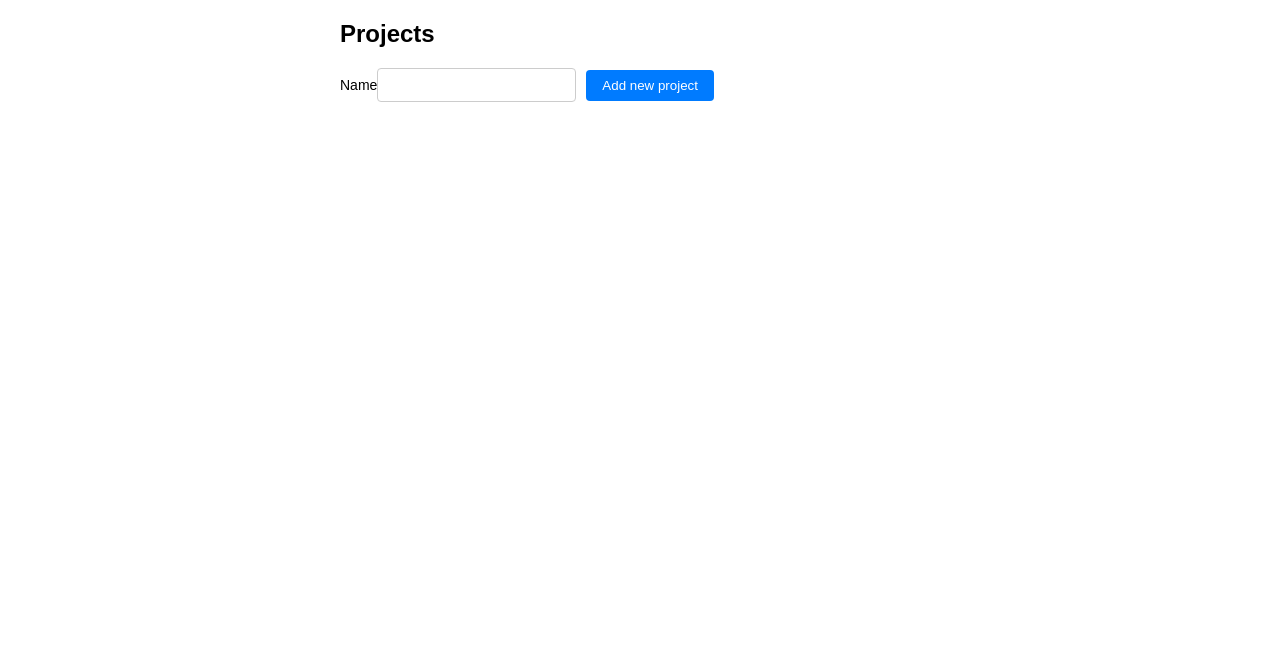
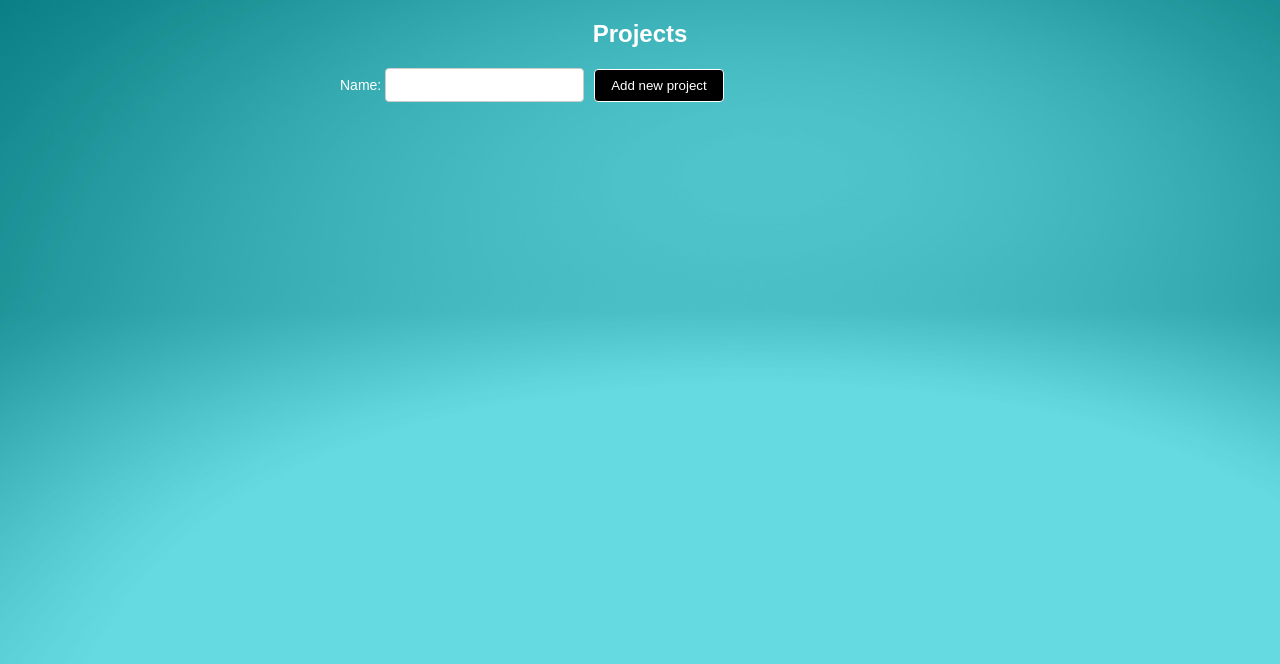
Before and after one commit to CodecoolGlobal/el-proyecte-grande-sprint-1-java-BoriszBisits, a React (Create React App) app in the folder circles-frontend/: page / in a window 1280 px wide. Shown: the top 664 px of the page. Built offline with nearby package versions, Linux system fonts and the light colour scheme; no server answers.

Commit message:
Implement Basic Css.

```diff
--- a/circles-frontend/src/App.css
+++ b/circles-frontend/src/App.css
@@ -1,24 +1,29 @@
-/* Reset some default styling */
 body, h1, p, form {
   margin: 0;
   padding: 0;
   font-family: Arial, sans-serif;
+  color: white;
 }
 
-/* Main container */
+body {
+  background-image: url('Photos/circle_wallpaper1.jpg');
+  background-size: cover;
+  background-repeat: no-repeat;
+  background-attachment: fixed;
+}
+
 .container {
   max-width: 600px;
   margin: 0 auto;
   padding: 20px;
 }
 
-/* Heading */
 h1 {
   font-size: 24px;
   margin-bottom: 20px;
+  text-align: center;
 }
 
-/* Project list */
 .project-list {
   margin-bottom: 20px;
 }
@@ -31,17 +36,18 @@ h1 {
   display: flex;
   justify-content: space-between;
   align-items: center;
+  border-radius: 10px;
   transition: background-color 0.3s ease;
 }
 
 .project:hover {
-  background-color: #f5f5f5;
+  background-color: black;
 }
 
-/* New project form */
 .new-project-form {
   display: flex;
   margin-top: 20px;
+  align-items: center;
 }
 
 .new-project-form label {
@@ -60,14 +66,17 @@ h1 {
 
 .new-project-form button {
   padding: 8px 16px;
-  background-color: #007bff;
+  background-color: black;
   color: white;
-  border: none;
+  border: 1px solid white;
   border-radius: 4px;
   cursor: pointer;
   transition: background-color 0.3s ease;
 }
+.new-project-form button:first-child {
+  margin-right: 10px;
+}
 
 .new-project-form button:hover {
-  background-color: #0056b3;
+  background-color: #222;
 }
--- a/circles-frontend/src/Pages/Project.jsx
+++ b/circles-frontend/src/Pages/Project.jsx
@@ -109,9 +109,9 @@ function ProjectPage() {
     const handleDelete = (taskId) => {
         deleteTask(taskId)
 
-            setTasks((tasks) => {
-                return tasks.filter((task) => task.id !== taskId);
-              });
+        setTasks((tasks) => {
+            return tasks.filter((task) => task.id !== taskId);
+        });
 
     };
 
@@ -148,7 +148,7 @@ function ProjectPage() {
                     }}/>
                 </div>
                 <div>
-                    <label htmlFor="add-member">Add Member</label>
+                    <label htmlFor="add-member"></label>
                     <button type="button" onClick={() => handleAddMember()}>Add Members</button>
                     {membersName.map((data,i) => {
                         return(
--- a/circles-frontend/src/Pages/ProjectList.jsx
+++ b/circles-frontend/src/Pages/ProjectList.jsx
@@ -13,13 +13,21 @@ function ProjectList() {
 
     function fetchProjects() {
         fetch("http://localhost:8080/projects")
-            .then((res) => res.json())
+            .then((res) => {
+                if (!res.ok) {
+                    throw new Error("Failed to fetch projects");
+                }
+                return res.json();
+            })
             .then((data) => {
-                console.log("data " + JSON.stringify(data))
+                console.log("data " + JSON.stringify(data));
                 setProjects(data);
+            })
+            .catch((error) => {
+                console.error("Error fetching projects:", error);
             });
+    }
 
-    }
 
     function handleSubmit(e) {
         e.preventDefault();
@@ -61,7 +69,7 @@ function ProjectList() {
         </div>
         <div className="new-project-form">
             <form onSubmit={handleSubmit}>
-                    <label htmlFor="name">Name</label>
+                <label htmlFor="name">Name: </label>
                 <input
                     type="text"
                     id="name"
```
Also changed, not shown: circles-frontend/src/Photos/circle_wallpaper1.jpg (added). Lines whose indentation alone changed are shown as unchanged.
